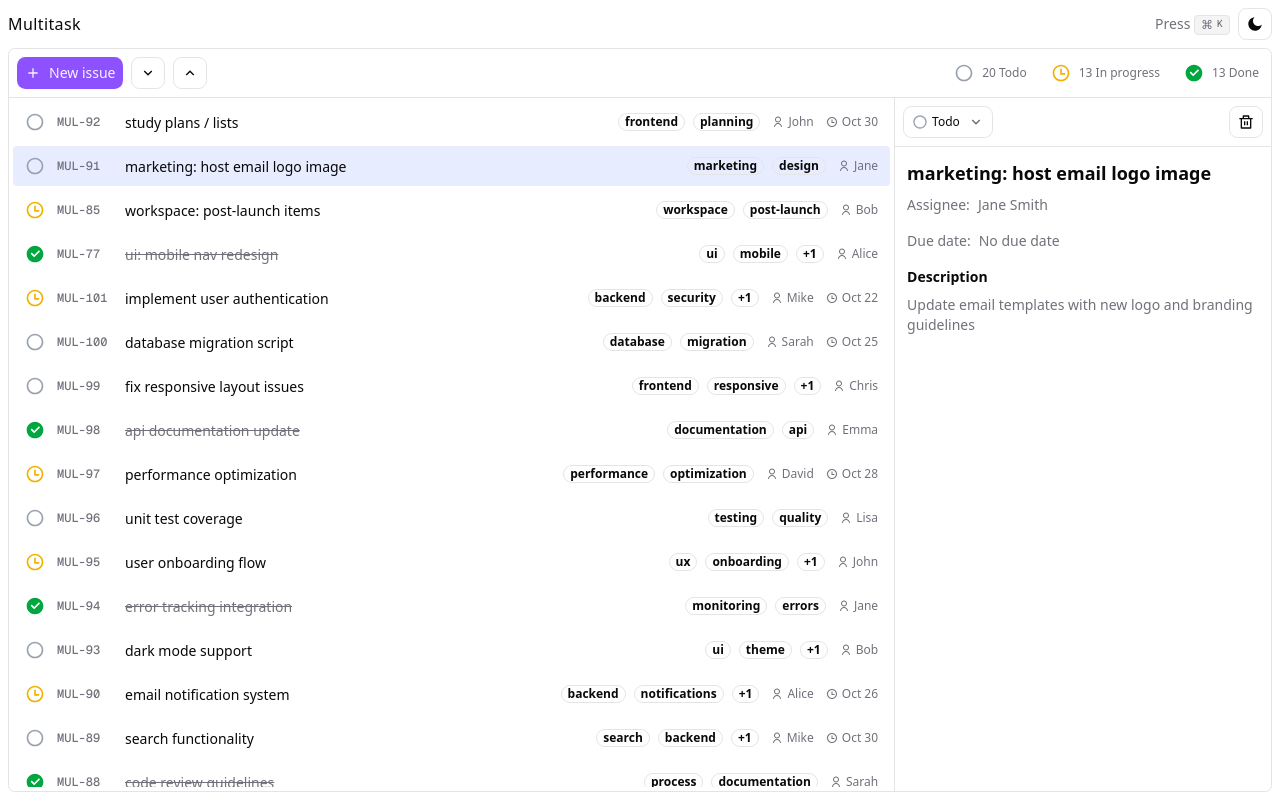
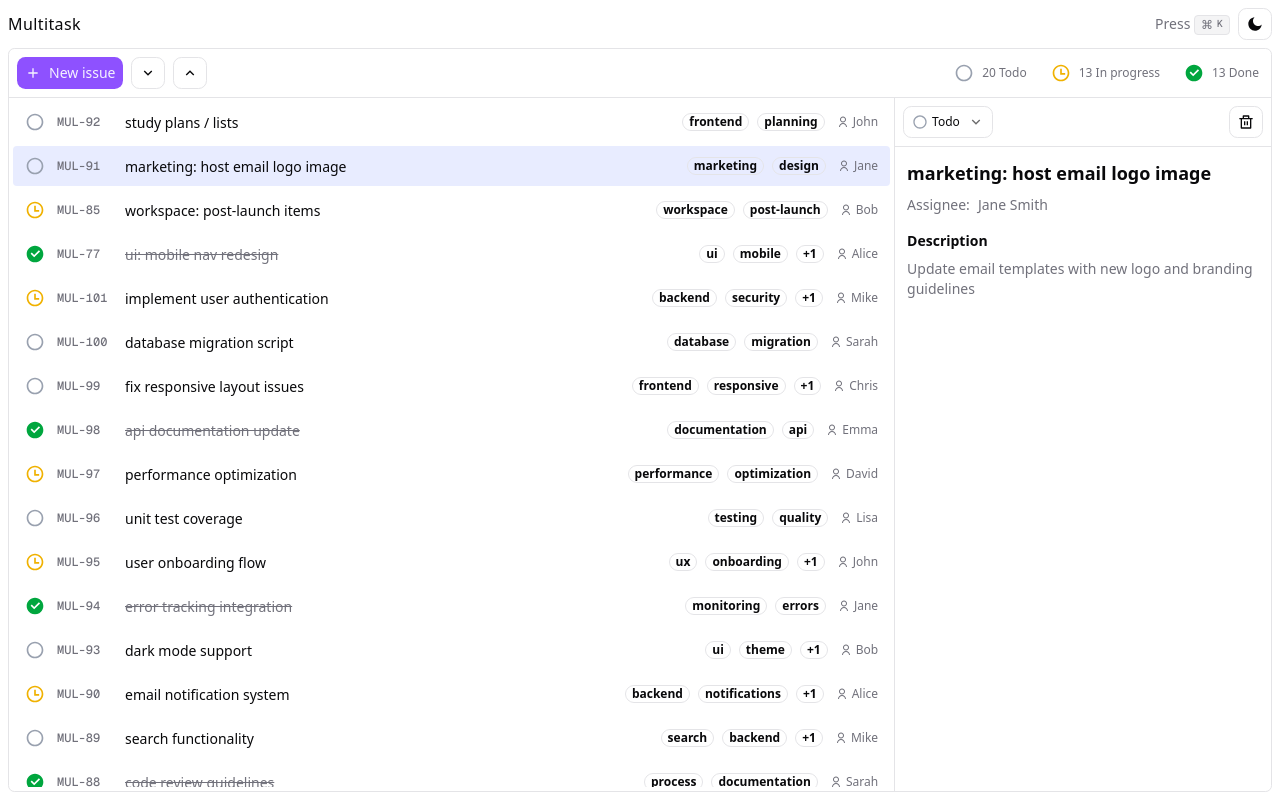
Before and after one commit to yangshun/polytask, a Next.js app: page / in a window 1280 px wide. Both pictures are taken after a click on the element 640 px from the left and 166 px from the top of the page. Built offline with nearby package versions, Linux system fonts and the light colour scheme.

Commit message:
tasks: remove due date

```diff
--- a/src/components/tasks/task-details.tsx
+++ b/src/components/tasks/task-details.tsx
@@ -25,7 +25,6 @@ export function TaskDetails({ task }: TaskDetailsProps) {
 
   const dispatch = useAppDispatch();
   const assigneeName = task.assignee?.name || 'No assignee';
-  const dueDate = task.dueDate || 'No due date';
   const taskDeleteCommandObj = taskDeleteCommand(task.id);
 
   function handleStatusChange(newStatus: TaskStatus) {
@@ -95,10 +94,6 @@ export function TaskDetails({ task }: TaskDetailsProps) {
           <span>Assignee:</span>
           <span className="font-medium">{assigneeName}</span>
         </div>
-        <div className="flex items-center gap-2 text-sm text-muted-foreground mb-4">
-          <span>Due date:</span>
-          <span className="font-medium">{dueDate}</span>
-        </div>
         <div className="mb-2 text-sm font-semibold">Description</div>
         <div className="text-sm text-muted-foreground whitespace-pre-line">
           {task.description}
--- a/src/components/tasks/task-item.tsx
+++ b/src/components/tasks/task-item.tsx
@@ -17,7 +17,7 @@ import { useAppDispatch } from '~/store/hooks';
 import { setSelectedTask } from '~/store/features/tasks/tasks-slice';
 import { TaskStatusIcon } from './status/task-status-icon';
 import { useEffect, useRef } from 'react';
-import { RiTimeLine, RiUserLine } from 'react-icons/ri';
+import { RiUserLine } from 'react-icons/ri';
 import { taskDeleteCommand } from './task-commands';
 
 interface TaskItemProps {
@@ -135,17 +135,6 @@ export function TaskItem({
                   <span>{task.assignee.name.split(' ')[0]}</span>
                 </div>
               )}
-              {task.dueDate && (
-                <div className="flex items-center gap-1 text-xs text-muted-foreground">
-                  <RiTimeLine className="h-3 w-3" />
-                  <span>
-                    {new Date(task.dueDate).toLocaleDateString('en-US', {
-                      month: 'short',
-                      day: 'numeric',
-                    })}
-                  </span>
-                </div>
-              )}
             </div>
           </div>
         </div>
--- a/src/data/mock-tasks.ts
+++ b/src/data/mock-tasks.ts
@@ -24,7 +24,6 @@ export const mockTasks: Task[] = [
     labels: ['frontend', 'planning'],
     createdAt: '2023-10-15',
     updatedAt: '2023-10-15',
-    dueDate: '2023-10-30',
   },
   {
     id: 'MUL-91',
@@ -66,7 +65,6 @@ export const mockTasks: Task[] = [
     labels: ['backend', 'security', 'auth'],
     createdAt: '2023-10-16',
     updatedAt: '2023-10-18',
-    dueDate: '2023-10-22',
   },
   {
     id: 'MUL-100',
@@ -77,7 +75,6 @@ export const mockTasks: Task[] = [
     labels: ['database', 'migration'],
     createdAt: '2023-10-16',
     updatedAt: '2023-10-16',
-    dueDate: '2023-10-25',
   },
   {
     id: 'MUL-99',
@@ -108,7 +105,6 @@ export const mockTasks: Task[] = [
     labels: ['performance', 'optimization'],
     createdAt: '2023-10-12',
     updatedAt: '2023-10-17',
-    dueDate: '2023-10-28',
   },
   {
     id: 'MUL-96',
@@ -159,7 +155,6 @@ export const mockTasks: Task[] = [
     labels: ['backend', 'notifications', 'email'],
     createdAt: '2023-10-06',
     updatedAt: '2023-10-15',
-    dueDate: '2023-10-26',
   },
   {
     id: 'MUL-89',
@@ -170,7 +165,6 @@ export const mockTasks: Task[] = [
     labels: ['search', 'backend', 'elasticsearch'],
     createdAt: '2023-10-05',
     updatedAt: '2023-10-05',
-    dueDate: '2023-10-30',
   },
   {
     id: 'MUL-88',
@@ -221,7 +215,6 @@ export const mockTasks: Task[] = [
     labels: ['security', 'audit'],
     createdAt: '2023-09-30',
     updatedAt: '2023-09-30',
-    dueDate: '2023-10-20',
   },
   {
     id: 'MUL-82',
@@ -382,7 +375,6 @@ export const mockTasks: Task[] = [
     labels: ['realtime', 'websockets', 'notifications'],
     createdAt: '2023-09-14',
     updatedAt: '2023-10-08',
-    dueDate: '2023-10-25',
   },
   {
     id: 'MUL-65',
@@ -443,7 +435,6 @@ export const mockTasks: Task[] = [
     labels: ['architecture', 'microservices', 'planning'],
     createdAt: '2023-09-08',
     updatedAt: '2023-09-08',
-    dueDate: '2023-10-31',
   },
   {
     id: 'MUL-59',
@@ -514,7 +505,6 @@ export const mockTasks: Task[] = [
     labels: ['testing', 'automation', 'cypress'],
     createdAt: '2023-09-01',
     updatedAt: '2023-10-07',
-    dueDate: '2023-10-24',
   },
   {
     id: 'MUL-52',
--- a/src/store/features/tasks/tasks-selectors.ts
+++ b/src/store/features/tasks/tasks-selectors.ts
@@ -116,18 +116,6 @@ export const selectTaskCounts = createSelector(
   },
 );
 
-// Overdue tasks selector
-export const selectOverdueTasks = createSelector(
-  [selectAllTasks],
-  function (tasks) {
-    const now = new Date();
-    return tasks.filter((task) => {
-      if (!task.dueDate || task.status === 'done') return false;
-      return new Date(task.dueDate) < now;
-    });
-  },
-);
-
 // Recently updated tasks selector
 export const selectRecentlyUpdatedTasks = createSelector(
   [selectAllTasks],
--- a/src/types/task.ts
+++ b/src/types/task.ts
@@ -19,5 +19,4 @@ export interface Task {
   labels?: string[];
   createdAt: string;
   updatedAt: string;
-  dueDate?: string;
 }
```
